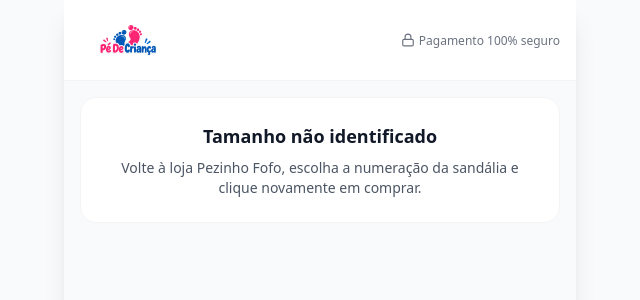
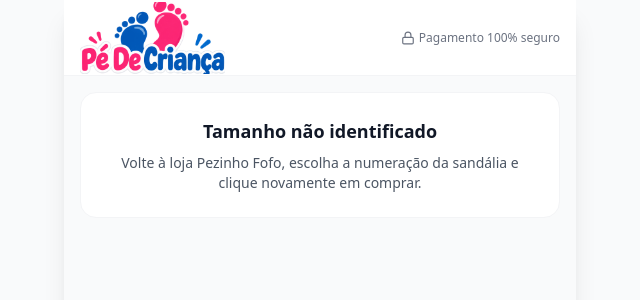
Before and after one commit to ragnokv2-droid/pezinho-fofo-checkout, a Next.js app: page / in a window 1280 px wide. Shown: the top 300 px of the page, without its empty margins (320-960 px from the left). Built offline with nearby package versions, Linux system fonts and the light colour scheme; no server answers.

Commit message:
Update Header.tsx

```diff
--- a/src/components/Header.tsx
+++ b/src/components/Header.tsx
@@ -3,23 +3,21 @@ import { Lock } from "lucide-react";
 
 export default function Header() {
   return (
-    <header className="bg-white border-b border-gray-100 px-4 py-2 flex items-center justify-between sticky top-0 z-20">
-      <div className="flex items-center">
+    <header className="bg-white border-b border-gray-100 px-4 h-[76px] flex items-center justify-between sticky top-0 z-20 overflow-hidden">
+      <div className="w-[145px] h-[72px] flex items-center justify-center overflow-hidden">
         <Image
           src="/logo.png"
-          alt="Pezinho Fofo"
-          width={220}
-          height={120}
+          alt="Pé de Criança"
+          width={1536}
+          height={1024}
           priority
-          className="w-auto h-14 sm:h-16 object-contain"
+          className="w-[145px] h-auto scale-[1.7] object-contain"
         />
       </div>
 
-      <div className="flex items-center gap-1 text-xs text-gray-500">
-        <Lock className="w-3.5 h-3.5 shrink-0" />
-        <span className="text-right leading-tight">
-          Pagamento 100% seguro
-        </span>
+      <div className="flex items-center gap-1 text-xs text-gray-500 shrink-0">
+        <Lock className="w-3.5 h-3.5" />
+        <span>Pagamento 100% seguro</span>
       </div>
     </header>
   );
```
